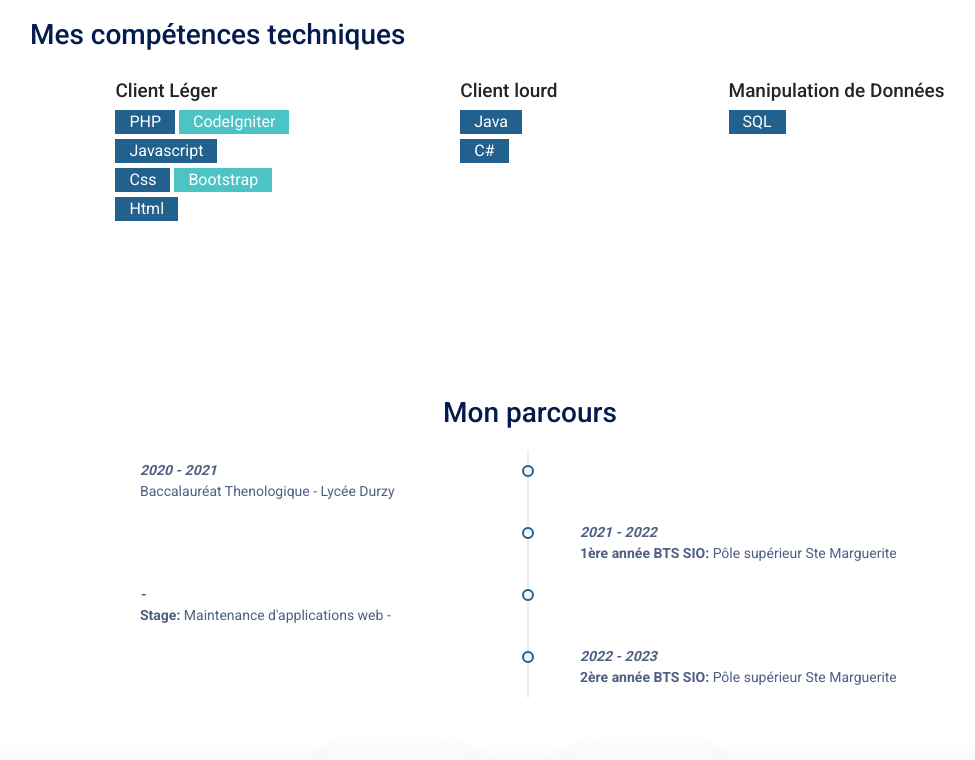
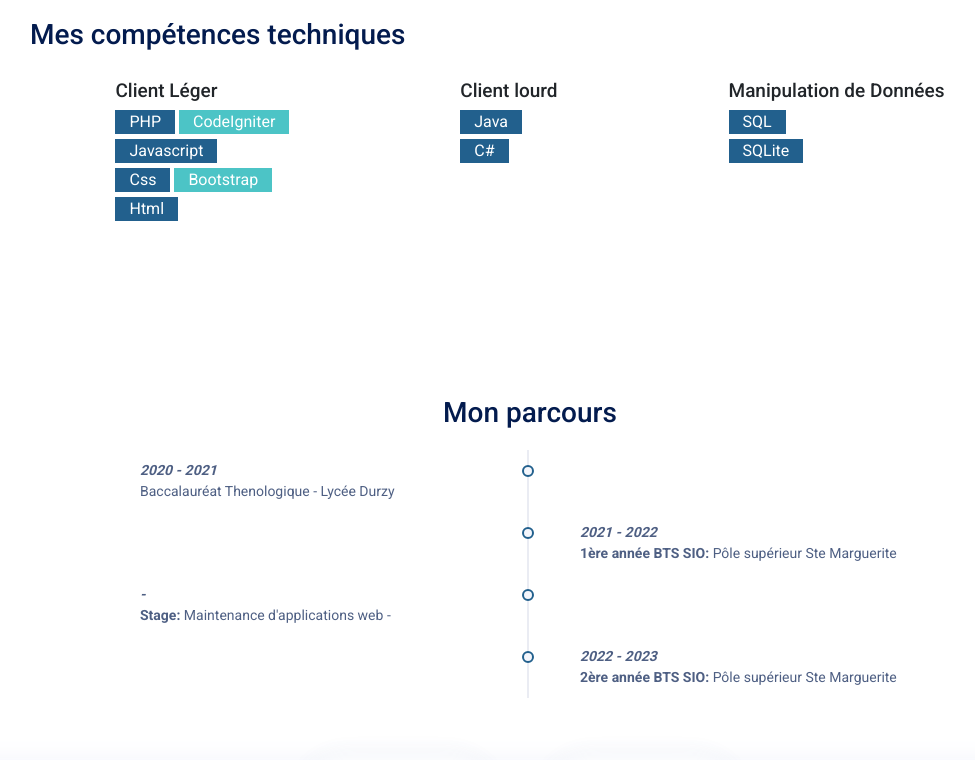
Before and after one commit to SachaDevTours/Portfolio_BTS, a plain HTML site: page index.html in a window 1280 px wide. Shown: the part 1160-1920 px from the top of the page, without its empty margins (110-1085 px from the left). Drawn offline with nearby package versions, Linux system fonts and the light colour scheme.

Commit message:
Update index.html

```diff
--- a/index.html
+++ b/index.html
@@ -171,6 +171,11 @@
                   SQL
                 </div>
               </div>
+              <div>
+                <div class="principale">
+                  SQLite
+                </div>
+              </div>
             </div>
           </div>
         </div>
```
